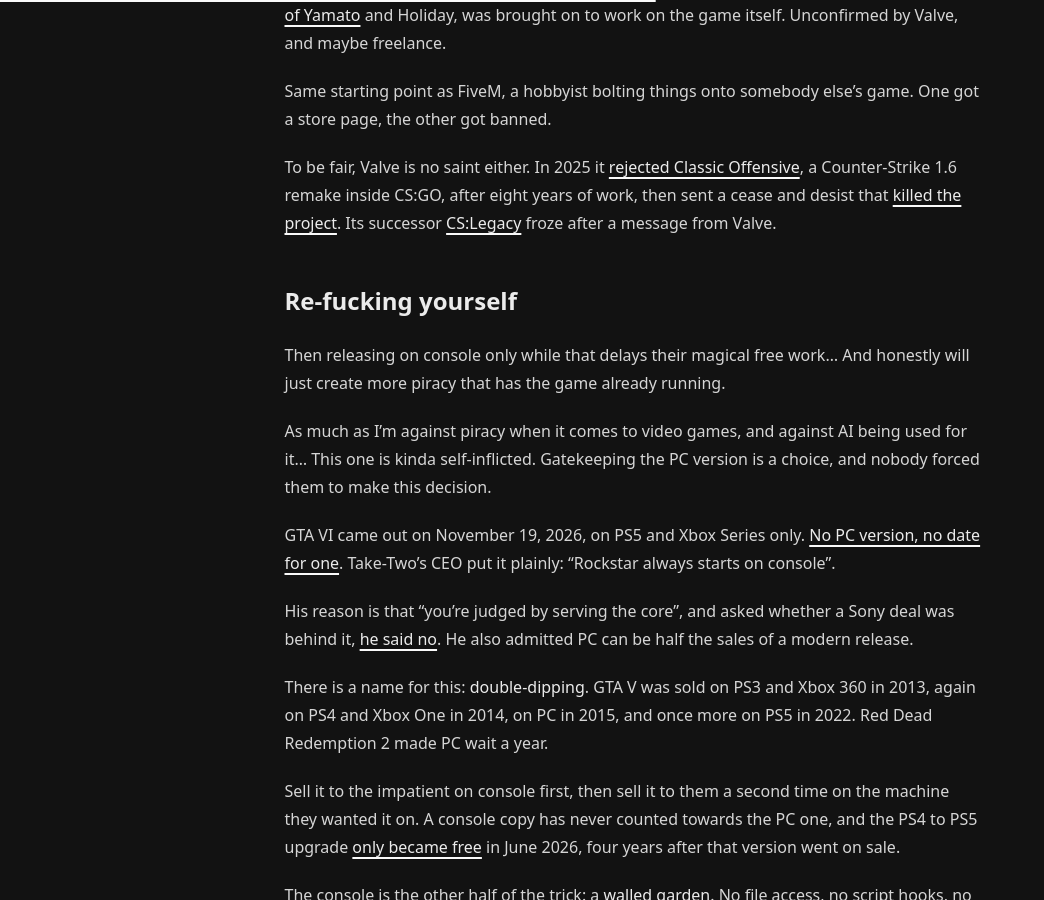
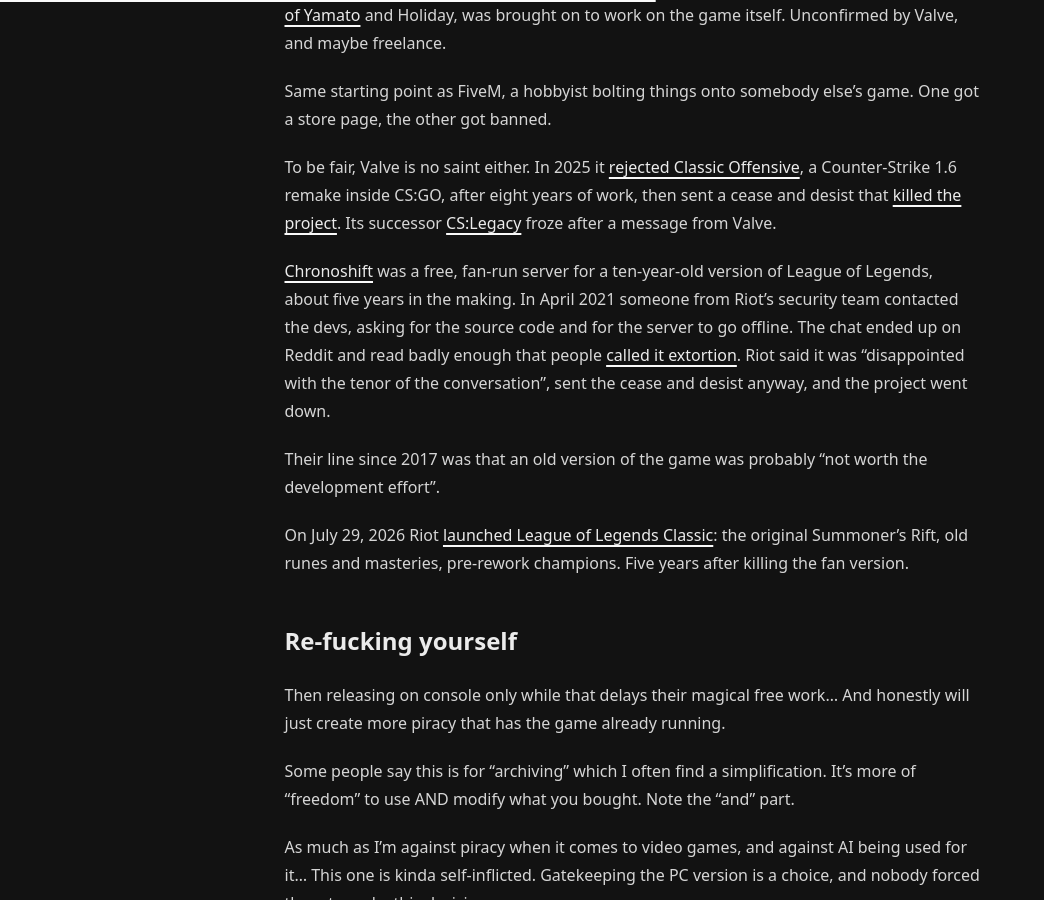
Before and after one commit to h8d13/dontreadthedocs, a Jekyll site: the page built from _notes/modding-wizards.md, in a window 1280 px wide and 900 px high, scrolled down 4571 px. Shown: the whole window, without its empty margins (0-1044 px from the left). Built offline with Jekyll 4.4.1, drawn with Linux system fonts in a browser that asks for light colours.

Commit message:
misc
Signed-off-by: h8d13 <hadean-eon-dev@proton.me>

```diff
--- a/_notes/modding-wizards.md
+++ b/_notes/modding-wizards.md
@@ -158,10 +158,27 @@ after eight years of work, then sent a cease and desist that
 [killed the project][co-cancelled]. Its successor [CS:Legacy][cs-legacy] froze after
 a message from Valve.
 
+[Chronoshift][chrono-pcgamer] was a free, fan-run server for a ten-year-old version
+of League of Legends, about five years in the making. In April 2021 someone from
+Riot's security team contacted the devs, asking for the source code and for the
+server to go offline. The chat ended up on Reddit and read badly enough that people
+[called it extortion][chrono-kotaku]. Riot said it was "disappointed with the tenor
+of the conversation", sent the cease and desist anyway, and the project went down.
+
+Their line since 2017 was that an old version of the game was probably "not worth
+the development effort".
+
+On July 29, 2026 Riot [launched League of Legends Classic][lol-classic]: the
+original Summoner's Rift, old runes and masteries, pre-rework champions. Five years
+after killing the fan version.
+
 ## Re-fucking yourself
 
 Then releasing on console only while that delays their magical free work...
 And honestly will just create more piracy that has the game already running.
+
+Some people say this is for "archiving" which I often find a simplification.
+It's more of "freedom" to use AND modify what you bought. Note the "and" part.
 
 As much as I'm against piracy when it comes to video games, and against AI
 being used for it... This one is kinda self-inflicted. Gatekeeping the PC version is
@@ -390,6 +407,9 @@ The publisher can set the rules. It just has to **open the door first.**
 [grok-wiki]: https://en.wikipedia.org/wiki/Grok
 [mud1-wiki]: https://en.wikipedia.org/wiki/MUD1
 [wizard-mud]: https://mud.co.uk/richard/mudhist.htm
+[chrono-pcgamer]: https://www.pcgamer.com/riot-shuts-fan-made-league-of-legends-legacy-project-denies-complaints-of-extortion
+[chrono-kotaku]: https://kotaku.com/riot-shuts-down-league-of-legends-fan-game-after-creato-1846782044
+[lol-classic]: https://www.ghacks.net/2026/07/15/riot-games-launches-league-of-legends-classic-on-july-29-with-season-3-style-gameplay/
 [co-rejected]: https://www.pcgamer.com/games/fps/an-ambitious-counter-strike-mod-to-emulate-the-og-1-6-experience-in-global-offensive-has-been-rejected-by-valve-after-8-years-of-development
 [co-cancelled]: https://www.pcgamer.com/games/fps/the-mod-that-aimed-to-recreate-counter-strike-1-6-in-cs-go-is-now-officially-cancelled-following-abrupt-actions-by-valve-that-prevent-us-from-releasing-the-project/
 [cs-legacy]: https://www.dust2.us/news/63238/cs-legacy-fan-project-in-danger-of-being-shut-down-by-valve
```
